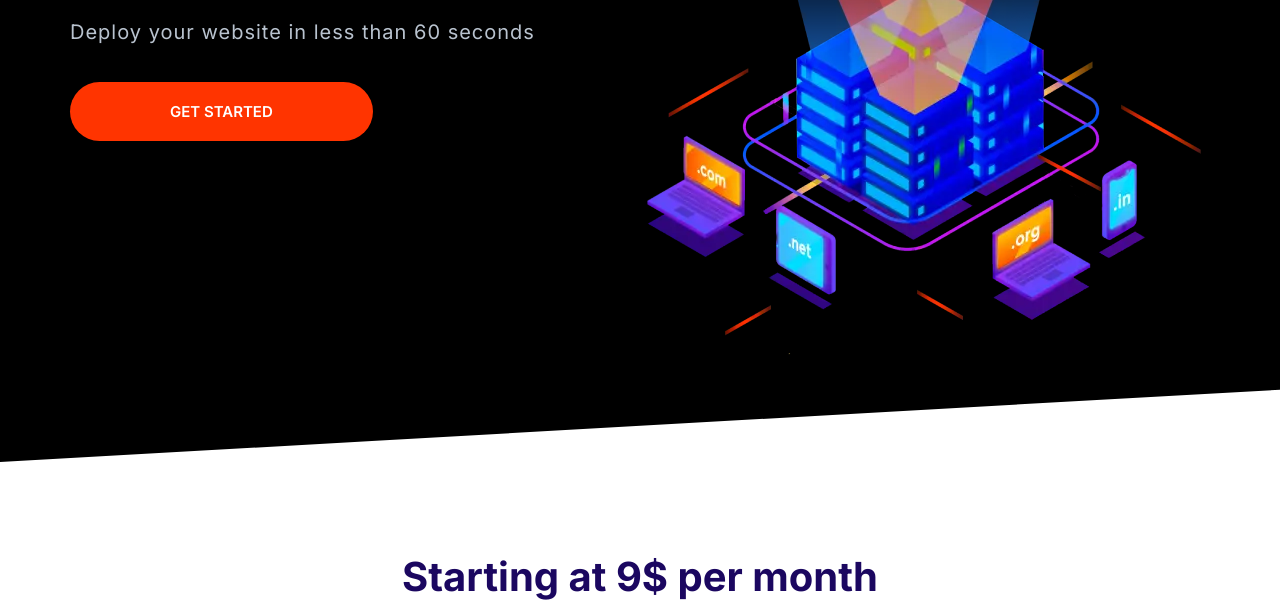
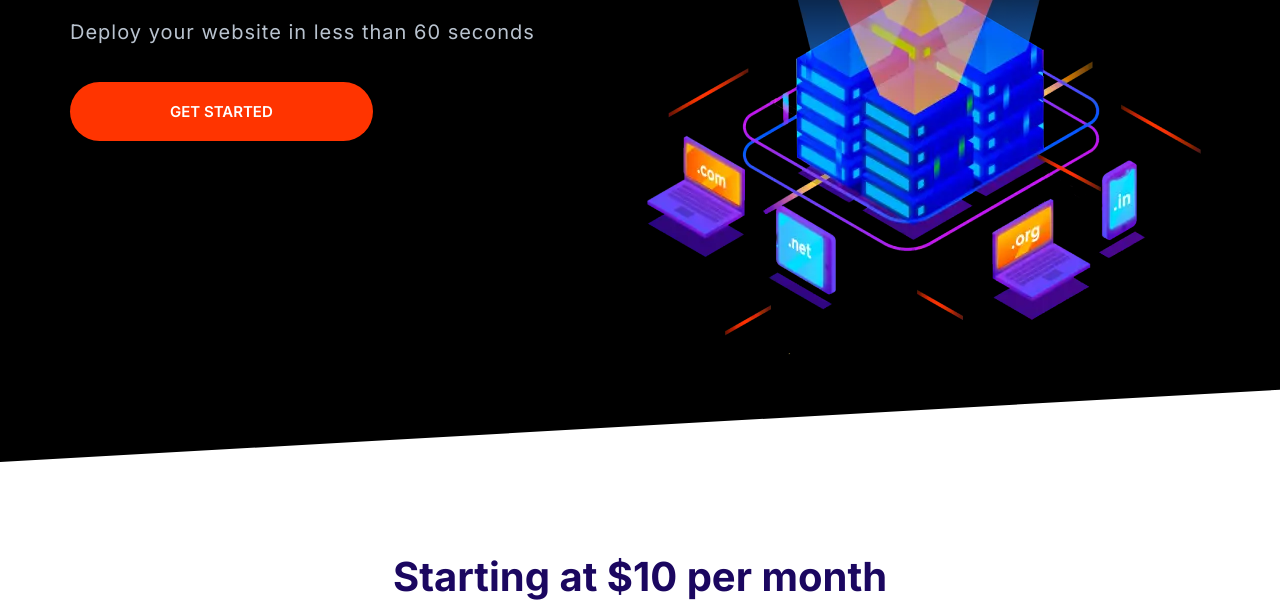
Before and after one commit to Abdulaziz-algharbi/Cloud-platform, a website built with Parcel: page index.html in a window 1280 px wide. Shown: the part 322-928 px from the top of the page. Built offline with nearby package versions, Linux system fonts and the light colour scheme.

Commit message:
Update the price.

```diff
--- a/index.html
+++ b/index.html
@@ -67,7 +67,7 @@
     </section>
     <section class="block container block-domain" data-aos="fade-up">
       <header class="block__header">
-        <h2>Starting at 9$ per month</h2>
+        <h2>Starting at $10 per month</h2>
         <p>
           Lorem, ipsum dolor sit amet consectetur adipisicing elit. Optio
           exercitationem porro rem sunt quam labore? Deserunt laudantium
```
